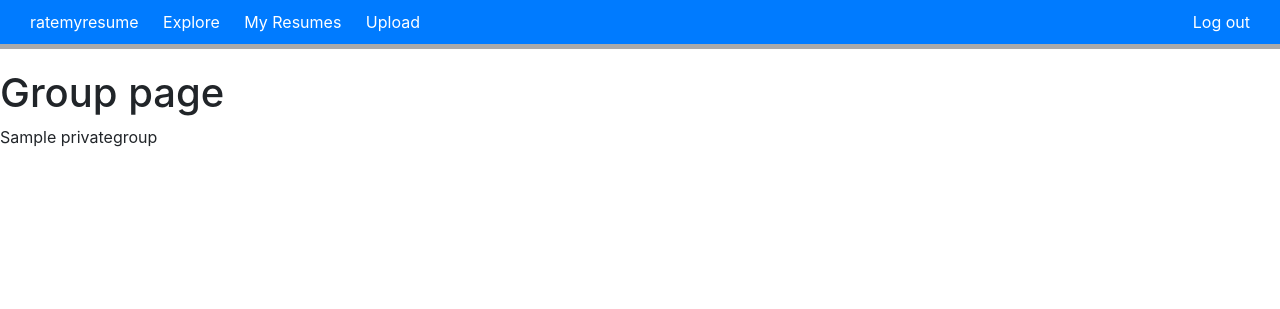
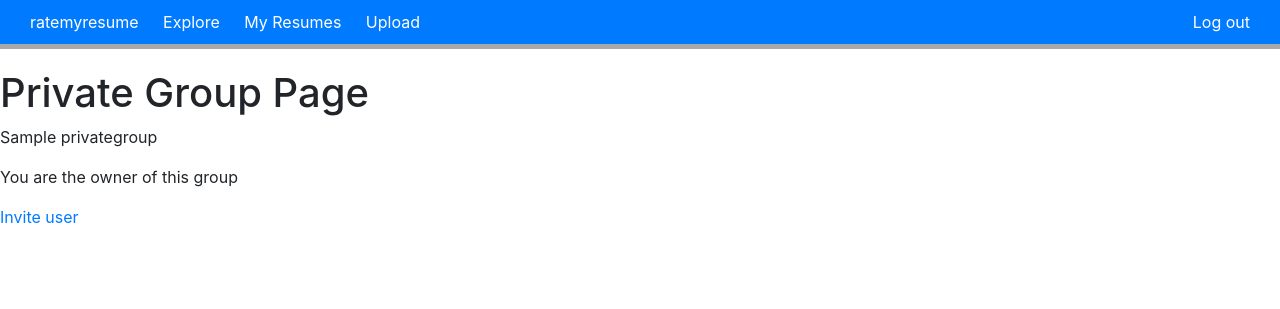
Before and after one commit to zgstumpf/ratemyresume, a Django app: page /group/00000000-0000-0000-0000-000000000001/ in a window 1280 px wide. Shown: the top 309 px of the page. Run offline with Django 5.2, Linux system fonts and the light colour scheme; a user stored in the database is signed in; tables that the repository leaves empty hold one stand-in row (values such as "Sample post"); some libraries are stand-ins or nearby versions.

Commit message:
invite to group working

```diff
--- a/resumes/models.py
+++ b/resumes/models.py
@@ -70,12 +70,23 @@ class UserPrivateGroupMembership(models.Model):
     class Meta:
         unique_together = ('user', 'group')
 
+# This is how users request to join a group if they haven't been invited
 class JoinRequest(models.Model):
     id = models.UUIDField(primary_key=True, default=uuid.uuid4, editable=False)
     user = models.ForeignKey(User, on_delete=models.CASCADE)
     group = models.ForeignKey(PrivateGroup, on_delete=models.CASCADE)
     created_at = models.DateTimeField(auto_now_add=True)
     text = models.CharField(max_length=2000, blank=True)
+
+# This is how owners invite users to join a group
+class GroupInvite(models.Model):
+    id = models.UUIDField(primary_key=True, default=uuid.uuid4, editable=False)
+    # sender is basically same thing as owner
+    sender = models.ForeignKey(User, related_name='sender_user', on_delete=models.CASCADE)
+    group = models.ForeignKey(PrivateGroup, on_delete=models.CASCADE)
+    invitee = models.ForeignKey(User, related_name='invitee_user', on_delete=models.CASCADE)
+    text = models.CharField(max_length=2000, blank=True)
+    created_at = models.DateTimeField(auto_now_add=True)
 
 # Stores messages posted in private group homepages
 class PrivateGroupBoardComment(models.Model):
--- a/resumes/templates/resumes/grouppage.html
+++ b/resumes/templates/resumes/grouppage.html
@@ -9,7 +9,14 @@
 {% block content %}
 
 
-<h1>Group page</h1>
+<h1>Private Group Page</h1>
 <p>{{group.name}}</p>
 
+{% if isOwner %}
+<p>You are the owner of this group</p>
+<a href="{% url 'sendinvite' group.id %}">Invite user</a>
+{% endif %}
+
+
+
 {% endblock %}
--- a/resumes/templates/resumes/user.html
+++ b/resumes/templates/resumes/user.html
@@ -55,4 +55,8 @@
 <p>{{ thisPageUsername }} has no resumes</p>
 {% endif %}
 
+{% for groupInvite in groupInvites %}
+<a href="{% url 'acceptinvite' groupInvite.id%}">Accept invitation to {{groupInvite.group.name}}</a>
+{% endfor %}
+
 {% endblock %}
--- a/resumes/urls.py
+++ b/resumes/urls.py
@@ -10,6 +10,9 @@ urlpatterns = [
     path('upload/', views.upload, name='upload'),
     path('user/<int:user_id>/', views.user, name='user'),
     path('creategroup', views.creategroup, name='creategroup'),
-    path('group/<str:group_id>/', views.grouppage, name='groupage'),
+    path('group/<str:group_id>/', views.grouppage, name='grouppage'),
+    path('groups/', views.groups, name='groups'),
+    path('invite/<str:group_id>/', views.sendinvite, name='sendinvite'),
+    path('acceptinvite/<str:invite_id>/', views.acceptinvite, name='acceptinvite')
 
 ]
--- a/resumes/views.py
+++ b/resumes/views.py
@@ -11,8 +11,8 @@ import json
 import base64
 from io import BytesIO
 
-from .models import Resume, Comment, Rating, PrivateGroup
-from .forms import UploadResumeForm, UploadCommentForm, RatingForm, CreatePrivateGroupForm
+from .models import Resume, Comment, Rating, PrivateGroup, GroupInvite
+from .forms import UploadResumeForm, UploadCommentForm, RatingForm, CreatePrivateGroupForm, GroupInviteForm
 
 # View for homepage
 def index(request):
@@ -173,11 +173,13 @@ def user(request, user_id):
     attachAvgAndNumRatings(resumes)
     attachImagesAsStrings(resumes)
     attachNumComments(resumes)
+    groupInvites = GroupInvite.objects.filter(invitee=user).order_by('-created_at') # later may want this in own view
 
     context = {
         'resumes': resumes,
         'isUserHome': user_id == request.user.id, #True if user searched for themself
-        'thisPageUsername': username
+        'thisPageUsername': username,
+        'groupInvites': groupInvites, # later may want this in own view
     }
 
     return render(request, 'resumes/user.html', context)
@@ -254,4 +256,37 @@ def creategroup(request):
 
 def grouppage(request, group_id):
     group = PrivateGroup.objects.get(pk=group_id)
-    return render(request, "resumes/grouppage.html", {'group': group})
+    return render(request, "resumes/grouppage.html", {'group': group, 'isOwner': group.owner == request.user})
+
+def groups(request):
+    groups = PrivateGroup.objects.order_by("created_at")
+    return render(request, 'resumes/groups.html', {'groups': groups})
+
+def sendinvite(request, group_id):
+    groupInviteForm = GroupInviteForm()
+    if request.method == 'POST':
+        groupInviteForm = GroupInviteForm(request.POST)
+        if groupInviteForm.is_valid():
+            cleaned_data = groupInviteForm.cleaned_data
+            invitee = cleaned_data.get('invitee')
+            text = cleaned_data.get('text')
+            sender = request.user
+            group = PrivateGroup.objects.get(pk=group_id)
+            newGroupInvite = GroupInvite.objects.create(
+                invitee=invitee,
+                text=text,
+                sender=sender,
+                group=group
+            )
+            # Clear groupInviteForm to let user invite another user
+            groupInviteForm = GroupInviteForm()
+
+    return render(request, 'resumes/invite.html', {'groupInviteForm': groupInviteForm, 'group_id':group_id})
+
+def acceptinvite(request, invite_id):
+    invite = GroupInvite.objects.get(pk=invite_id)
+    if invite.invitee == request.user:
+        #group = PrivateGroup.objects.get(pk=invite.group)
+        invite.group.members.add(request.user)
+        #may be equivalent, but I need to implement add_member function
+        #invite.group.add_member(request.user)
```
Also changed, not shown: resumes/forms.py (+6 -1 lines), resumes/templates/resumes/groups.html (added, +19 -0 lines), resumes/templates/resumes/invite.html (added, +18 -0 lines), resumes/migrations/0008_groupinvite.py (added).
